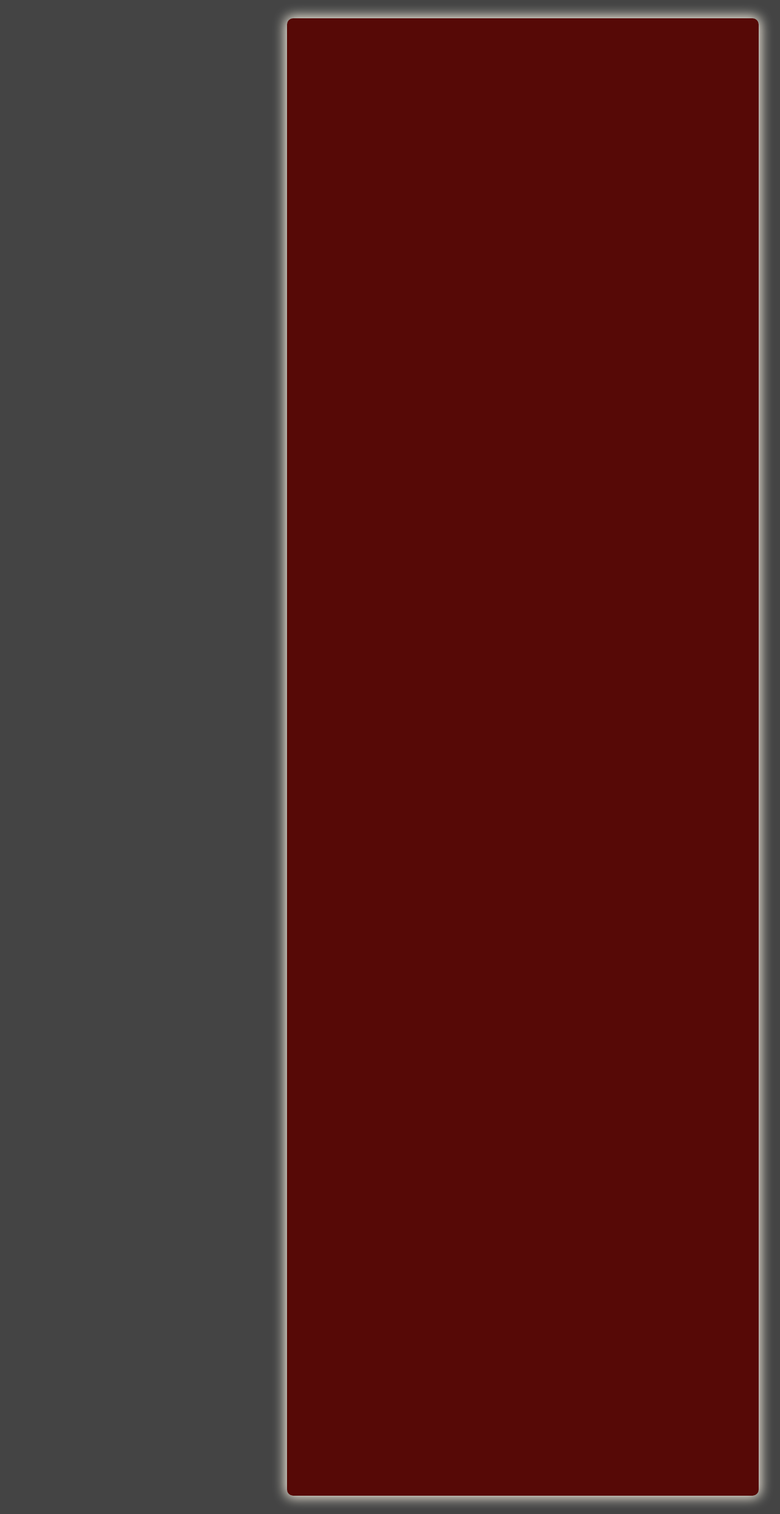
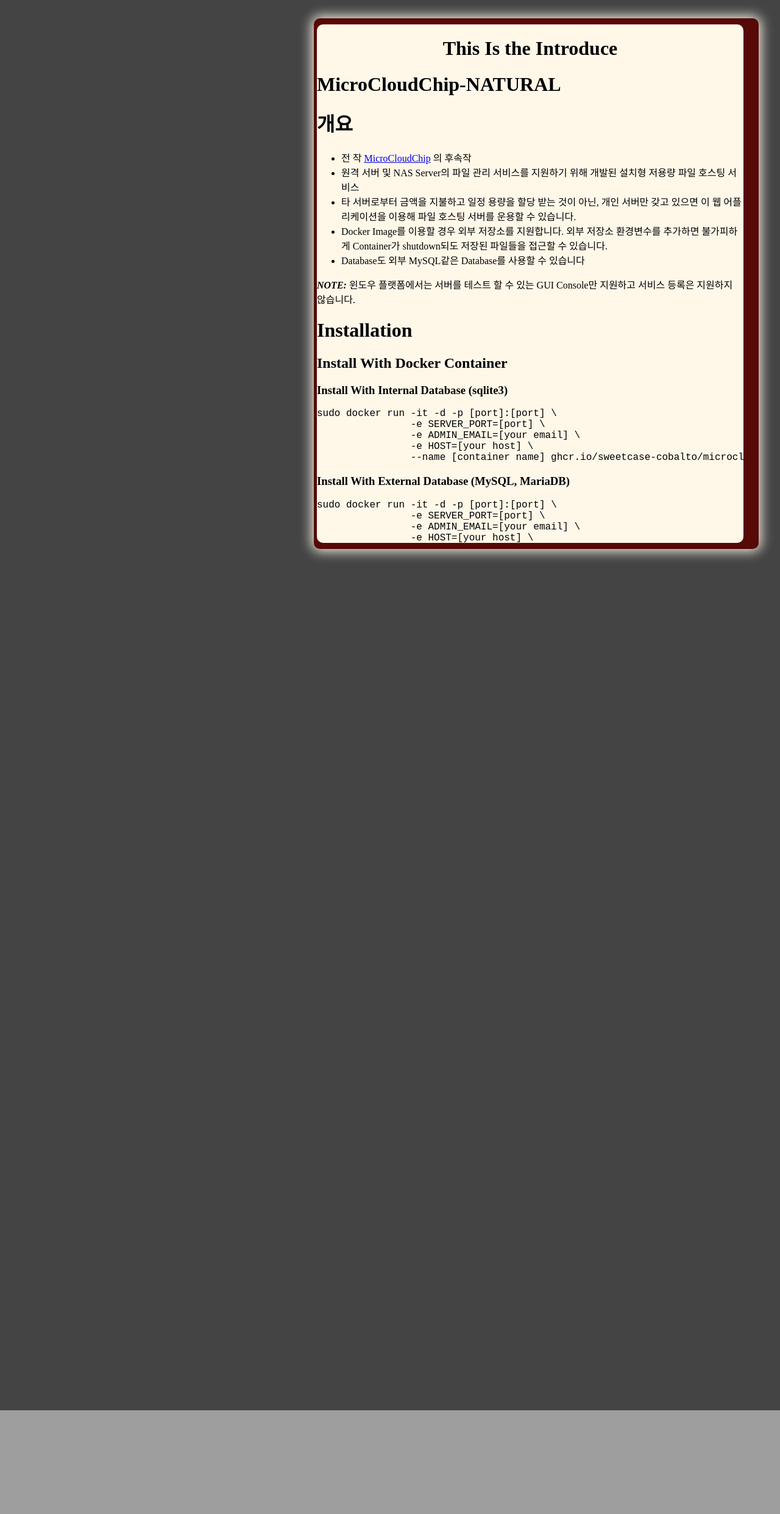
Before and after one commit to recoma96/mapley, a Jekyll site: the page built from index.markdown, in a window 1280 px wide. Shown: the whole page at 61% size. Built offline with Jekyll 4.4.1, drawn with Linux system fonts in a browser that asks for light colours; some web fonts are replaced; after the commit the page ends 2422 px from its top, so only the background shows below that.

Commit message:
add tablet version

````diff
--- a/_layouts/index.html
+++ b/_layouts/index.html
@@ -7,12 +7,17 @@
             <!-- On Desktop -->
             <div class="desktop-area">
                 <!-- User Area -->
-                <div class="user-area-in-desktop">
+                <div class="user-layer">
 
                 </div>
                 <!-- Book Area -->
-                <div class="book-cover-in-desktop">
-
+                <div class="book-cover-layer">
+                    <div class="paper-layer">
+                        <center>
+                            <h1>{{ page.title }}</h1>
+                        </center>
+                        {{ content }}
+                    </div>
                 </div>
             </div>
 
--- /dev/null
+++ b/_sass/_base.scss
@@ -0,0 +1,89 @@
+// global 하게 사용되는 요소를 작성하는데 사용하는 파일 입니다.
+
+// headings
+h1,h2,h3,h4,h5,h6 {
+    font-family: $write-font-family;
+}
+
+// normal font
+p, blockquote, pre,
+ul, ol, dl,
+figure {
+    font-family: $write-font-family;
+    word-wrap: break-word;
+}
+// code font
+pre, code {
+    font-family: $code-font-family;
+    word-wrap: break-word;
+}
+
+// body wallpaper
+/*
+    left 30%: user content
+    center 900px: write content
+*/
+body {
+    background-image: $body-wallpaper;
+    background-size: cover;
+}
+// body opacity
+.content-layer {
+    position: absolute;
+    background-color: rgba(0,0,0,0.57);
+    width: 100%;
+    height: 93vh;
+    top: 0;
+    left: 0;
+
+    @include media-query-in-desktop() {
+        padding: 30px;
+    }
+}
+
+.desktop-area {
+    width: 100%;
+    height: 100%;
+    display: flex;
+
+    // in user layer
+    .user-layer {
+        width: 40%;
+        background-color: transparent;
+        height: 400px;
+
+        // in table must be disabled
+        @include media-query-in-tablet() {
+            display: none;
+        }
+    }
+
+    // In book area
+    .book-cover-layer {
+        height: 850px;
+        width: 700px;
+        background-color: $book-cover-color;
+
+        margin-left: 20px;
+        margin-right: 65px;
+        border-radius: 10px;
+
+        padding: 10px 25px 10px 5px;
+        box-shadow: 0 0 20px 3px $book-paper-color;
+
+        @include media-query-in-tablet() {
+            margin-left: 50px;
+        }
+
+        .paper-layer {
+            border-radius: 10px;
+            width: 100%;
+            height: 100%;
+            background-color: $book-paper-color;
+            overflow-y: scroll;
+        }
+    }
+    @include media-query-in-mobile() {
+        display: none;
+    }
+}
--- a/_sass/base.scss
+++ /dev/null
@@ -1,63 +0,0 @@
-// global 하게 사용되는 요소를 작성하는데 사용하는 파일 입니다.
-
-// headings
-h1,h2,h3,h4,h5,h6 {
-    font-family: $write-font-family;
-}
-
-// normal font
-p {
-    font-family: $write-font-family;
-}
-
-// body wallpaper
-/*
-    left 30%: user content
-    center 900px: write content
-*/
-body {
-    background-image: $body-wallpaper;
-    background-size: cover;
-}
-// body opacity
-.content-layer {
-    position: absolute;
-    background-color: rgba(0,0,0,0.57);
-    width: 100%;
-    height: 100vh;
-    top: 0;
-    left: 0;
-
-    @include media-query-in-desktop() {
-        padding: 30px;
-    }
-}
-
-.desktop-area {
-    width: 100%;
-    height: 100%;
-    @include media-query-in-desktop() {
-        display: flex;
-    }
-    @include media-query-in-mobile() {
-        display: none;
-    }
-}
-
-// User Area
-.user-area-in-desktop {
-    width: 34%;
-    background-color: transparent;
-    height: 400px;
-}
-.book-cover-in-desktop {
-    width: 800px;
-    background-color: $book-cover-color;
-    height: 100%;
-
-    margin-left: 20px;
-    margin-right: 65px;
-    border-radius: 10px;
-
-    box-shadow: 0 0 20px 3px $book-paper-color;
-}
--- a/assets/css/main.scss
+++ b/assets/css/main.scss
@@ -6,29 +6,44 @@
 @import url('https://fonts.googleapis.com/css2?family=Noto+Serif+KR:wght@200;300;400;500;600;700;900&display=swap');
 @import url('https://fonts.googleapis.com/css2?family=Song+Myung&display=swap');
 @import url('https://fonts.googleapis.com/css2?family=Hi+Melody&display=swap');
+@import url('https://fonts.googleapis.com/css2?family=Nanum+Gothic+Coding:wght@400;700&displayswap');
+
 
 $base-url: "{{ site.baseurl }}";
 $write-font-family: 'Noto Serif KR', serif; // 내용 작성할 때 쓰는 폰트
 $user-info-font-family: 'Song Myung', serif; // 좌측 블로그 운영자 정보 적어넣을 때 사용
 $post-tape-font-family: 'Hi Melody', cursive; // 우측 포스트 테입 폰트
+$diary-font-family: 'Hi Melody', cursive; // 다이어리 전용 폰트
+$code-font-family: 'Nanum Gothic Coding', monospace; //코드 폰트
 
 // body wallpaper
 $body-wallpaper: url('{{ site.baseurl }}/assets/img/wallpaper.jpg');
-
-// media width
-$media-line-width: 900px;
 
 // Color
 $book-cover-color: #560906;
 $book-paper-color: #FFF8E9;
 
+$post-paper-index-color: #FFF4AB;
+$post-paper-contents-color: #D0FFC7;
+$post-paper-diary-color: #D1DAFF;
+
+
+// media width
+$media-line-width-tablet: 1200px;
+$media-line-width-mobile: 840px;
+
 @mixin media-query-in-desktop() {
-    @media screen and (min-width: $media-line-width) {
+    @media screen and (min-width: $media-line-width-tablet) {
+        @content;
+    }
+}
+@mixin media-query-in-tablet() {
+    @media screen and (min-width: $media-line-width-mobile) and (max-width: $media-line-width-tablet) {
         @content;
     }
 }
 @mixin media-query-in-mobile() {
-    @media screen and (max-width: $media-line-width) {
+    @media screen and (max-width: $media-line-width-mobile) {
         @content;
     }
 }
--- a/index.markdown
+++ b/index.markdown
@@ -3,12 +3,101 @@
 # To modify the layout, see https://jekyllrb.com/docs/themes/#overriding-theme-defaults
 
 layout: index
-title: Welcome Mapley Home
+title: This Is the Introduce
 profile_picture:
     src: /assets/img/content/index-img.jpg
     alt: website picture
 ---
 
-# H1 Markdown
-## H2 Markdown
-이건 저의 첫번 째 작품 입니당 >_<
+# MicroCloudChip-NATURAL
+
+# 개요
+* 전 작 [MicroCloudChip](https://github.com/SweetCase-Cobalto/MicroCloudChip) 의 후속작
+* 원격 서버 및  NAS Server의 파일 관리 서비스를 지원하기 위해 개발된 설치형 저용량 파일 호스팅 서비스
+* 타 서버로부터 금액을 지불하고 일정 용량을 할당 받는 것이 아닌, 개인 서버만 갖고 있으면 이 웹 어플리케이션을 이용해 파일 호스팅 서버를 운용할 수 있습니다.
+* Docker Image를 이용할 경우 외부 저장소를 지원합니다. 외부 저장소 환경변수를 추가하면  불가피하게 Container가 shutdown되도 저장된 파일들을 접근할 수 있습니다.
+* Database도 외부 MySQL같은 Database를 사용할 수 있습니다
+
+**_NOTE:_** 윈도우 플랫폼에서는 서버를 테스트 할 수 있는 GUI Console만 지원하고 서비스 등록은 지원하지 않습니다.
+
+# Installation
+## Install With Docker Container
+### Install With Internal Database (sqlite3)
+```bash
+sudo docker run -it -d -p [port]:[port] \
+                -e SERVER_PORT=[port] \
+                -e ADMIN_EMAIL=[your email] \
+                -e HOST=[your host] \
+                --name [container name] ghcr.io/sweetcase-cobalto/microcloudchip-natural:0.0.3-internal
+```
+
+### Install With External Database (MySQL, MariaDB)
+```bash
+sudo docker run -it -d -p [port]:[port] \
+                -e SERVER_PORT=[port] \
+                -e ADMIN_EMAIL=[your email] \
+                -e HOST=[your host] \
+                -e DB_NAME=[database name] \
+                -e DB_USER=[database user name] \
+                -e DB_PSWD=[database password] \
+                -e DB_HOST=[database host] \
+                -e DB_PORT=[database port] \
+                --name [container name] ghcr.io/sweetcase-cobalto/microcloudchip-natural:0.0.3-mysql
+```
+### 외부 저장소 설정
+**_NOTE:_** 외부 저장소를 사용할 경우 아래의 환경변수를 추가합니다.
+```bash
+-v [src]:[dst] \
+-e STORAGE_ROOT=[dst] \
+```
+
+<br>
+
+자세한 설치 방법은 [Gitbook](https://seokbong60.gitbook.io/microcloudchip-natural/v/v0.0.x/wiki-for-users-and-guests/how-to-install/by-docker-container) 참고
+# Setting Project For Developers
+이 프로젝트를 개작 또는 분석 하려는 개발자를 위한 세팅 방법입니다. <br>
+자세한 방법은 [Gitbook](https://seokbong60.gitbook.io/microcloudchip-natural/v/v0.0.x/wiki-for-developers/project-setting) 을 참고해 주세요
+## Windows
+* powershell를 사용합니다.
+1. Install Package
+    1. install python (over 3.9.x)
+    2. install nodejs (over 14.x)
+    3. install perl *(설정 파일이나 기타 필수 텍스트 파일을 생성하기 위해 설치합니다.)*
+2. download respository
+    ```powershell
+        PS X:\> git clone https://github.com/SweetCase-Cobalto/MicroCloudChip-NATURAL.git
+    ```
+    * Microcloudchip-NATURAL Repository는 크게 세 가지의 Branch가 관리되고 있습니다.
+        1. **master**: Minor 이상의 버전 단위의 Branch로 기능을 추가하는 데 사용합니다.
+        2. **0.?.x**: ```v0.?``` 의 Patch 버전 단위의 Branch로 어플리케이션 내 버그를 수정하는 데 사용합니다. ```master``` 로부터 파생돠어야 합니다. Release가 완료되면 master에서 진행하는 버전이 minor버전 까지 같을 경우,  ```master```로 병합합니다.
+        3. **0.?.?-product**: ```0.?.x``` branch에서 목표치의 구현이 완성되었을 경우, Install Test를 하기 위해 ```0.?.x``` 로부터 분리된 Branch 입니다. Install Test가 완료되었으면 ```0.?.?``` 버전을 Release 합니다. **해당 Branch를 이용한 개발을 하지 않는 것을 권장합니다.**
+
+3. Install python & nodejs packages
+    ```powershell
+        # goto project directory
+        PS: X:\> cd project
+        # setting frontend
+        PS: X:\project> cd web
+        PS: X:\project/web> npm i
+        # back to project root
+        PS: X:\project> cd ..
+        # setting backend
+        # 파이썬 가상머신을 설치했다고 가정합니다
+        PS: (micro)X:\project> cd app
+        PS: (micro)X\project\app> pip install -r requirements.txt
+    ```
+    **_NOTE:_** Backend package를 설치할 때 ```pip upgrade```를 해놓을 경우 package 설치에 문제가 있으니 ```pip upgrade```를 수행하지 않는 것을 권장합니다.
+
+4. write config.json
+    * config.json 은 Microcloudchip-NATURAL이 실행을 하기 위해 참고하는 설정 파일입니다. 어플리케이션을 설치할 때는 자동으로 생성해 주지만, 개발 단계에서는 perl script를 사용하여 직접 세팅해야 합니다.
+    * 내부 데이터베이스(Sqlite3를 사용하는 경우)
+        ```powershell
+        PS: X:\project> cd bin
+        PS: X:\project/bin> perl setConfigure-sqlite.pl [storage root] [port] [host] [email]
+        ```
+    * 외부 데이터베이스(MySQL, MariaDB)를 사용하는 경우 *(0.1.x 부터 개발 가능합니다.)*
+        ```powershell
+        PS: X:\project> cd bin
+        PS: X:\project/bin> perl setConfigure-mysql.pl [storage root] [port] [host] [email] `
+        >> [db-host] [db-port] [db-user-name] [db-user-pswd] [db-name]
+        ```
````
